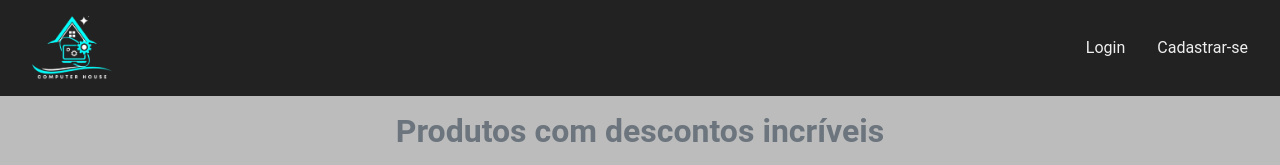
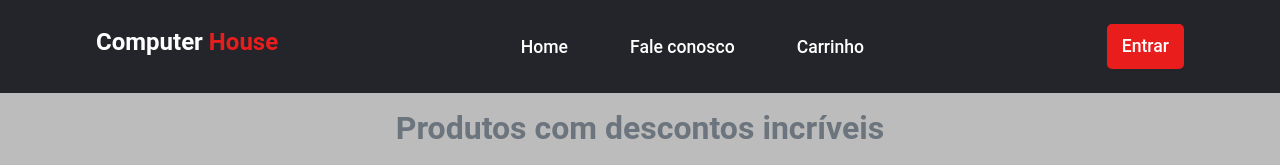
Before and after one commit to NatanTeixeiraVieira/computer-house, a plain HTML site: page index.html in a window 1280 px wide. Shown: the top 165 px of the page. Drawn offline with nearby package versions, Linux system fonts and the light colour scheme.

Commit message:
style: Fix header and footer style

```diff
--- a/assets/css/finish.css
+++ b/assets/css/finish.css
@@ -1,5 +1,4 @@
 .finish {
-  padding: 2rem;
   background-color: #eee;
 }
 
@@ -8,6 +7,8 @@
   flex-direction: column;
   align-items: center;
   gap: 2rem;
+  padding: 2rem;
+  padding-bottom: 8rem;
 }
 
 .finish .main h1,
--- a/assets/css/header.css
+++ b/assets/css/header.css
@@ -1,27 +1,67 @@
-.header {
+header {
+  background-color: #24252a;
+}
+
+.nav-bar {
   display: flex;
   justify-content: space-between;
   align-items: center;
-  padding: 1rem 2rem;
-  background-color: #222;
+  padding: 1.5rem 6rem;
 }
 
-.header .logo {
-  height: 4rem;
+.logo {
+  display: flex;
+  align-items: center;
 }
 
-.header .nav-list {
+.logo h1 {
+  color: #fff;
+}
+
+h1 {
+  font-size: 1.5rem;
+  font-weight: 700;
+}
+
+.span {
+  color: #ea1d1d;
+}
+
+.nav-list {
   display: flex;
   align-items: center;
-  gap: 2rem;
+}
+
+.nav-list ul {
+  display: flex;
+  justify-content: center;
+  list-style: none;
   margin-bottom: 0;
 }
 
-.header .nav-list li {
-  list-style: none;
+.nav-list ul li a:hover {
+  color: #ea1d1d;
 }
 
-.header .nav-list li a {
-  color: #efefef;
+.nav-item {
+  margin: 0 15px;
+}
+
+.nav-link {
   text-decoration: none;
+  font-size: 1.15rem;
+  font-weight: 400;
 }
+
+.login-button button {
+  border: none;
+  background-color: #ea1d1d;
+  padding: 10px 15px;
+  border-radius: 5px;
+}
+.nav-bar a {
+  text-decoration: none;
+  color: #fff;
+  font-weight: 500;
+  font-size: 1.1rem;
+}
--- a/index.html
+++ b/index.html
@@ -5,9 +5,6 @@
     <meta name="viewport" content="width=device-width, initial-scale=1.0" />
     <title>Computer house</title>
     <link rel="stylesheet" href="/assets/css/global-styles.css" />
-    <link rel="stylesheet" href="assets/css/index.css" />
-    <link rel="stylesheet" href="/assets/css/header.css" />
-    <link rel="stylesheet" href="/assets/css/footer.css" />
     <link
       rel="stylesheet"
       href="https://stackpath.bootstrapcdn.com/bootstrap/4.1.3/css/bootstrap.min.css"
@@ -20,24 +17,33 @@
       integrity="sha384-mzrmE5qonljUremFsqc01SB46JvROS7bZs3IO2EmfFsd15uHvIt+Y8vEf7N7fWAU"
       crossorigin="anonymous"
     />
+    <link rel="stylesheet" href="assets/css/index.css" />
+    <link rel="stylesheet" href="/assets/css/header.css" />
+    <link rel="stylesheet" href="/assets/css/footer.css" />
   </head>
   <body class="home">
-    <header class="header">
-      <a href="/index.html">
-        <img
-          src="/assets/images/computer-house-logo.png"
-          alt="Logo da Computer House"
-          class="logo"
-        />
-      </a>
-      <nav></nav>
-      <nav>
-        <ul class="nav-list">
-          <li><a href="#">Login</a></li>
-          <li><a href="#">Cadastrar-se</a></li>
-        </ul>
+    <header>
+      <nav class="nav-bar">
+        <div class="logo">
+          <h1>Computer <span class="span">House</span></h1>
+        </div>
+        <nav class="nav-list">
+          <ul>
+            <li class="nav-item">
+              <a href="./index.html" class="nav-link">Home</a>
+            </li>
+            <li class="nav-item">
+              <a href="#" class="nav-link">Fale conosco</a>
+            </li>
+            <li class="nav-item"><a href="#" class="nav-link">Carrinho</a></li>
+          </ul>
+        </nav>
+        <div class="login-button">
+          <button><a href="#">Entrar</a></button>
+        </div>
       </nav>
     </header>
+
     <main class="main">
       <section id="carousel" class="d-flex">
         <div class="container align-self-center">
@@ -513,13 +519,9 @@
       </section>
     </main>
     <footer class="footer">
-      <a href="/index.html">
-        <img
-          src="/assets/images/computer-house-logo.png"
-          alt="Logo da Computer House"
-          class="logo"
-        />
-      </a>
+      <div class="logo">
+        <h1>Computer <span class="span">House</span></h1>
+      </div>
     </footer>
   </body>
   <script src="scripts/index.js"></script>
```
Also changed, not shown: delivery.html (+29 -2 lines), finish.html (+28 -2 lines), identification.html (+23 -21 lines), payment.html (+26 -0 lines).
